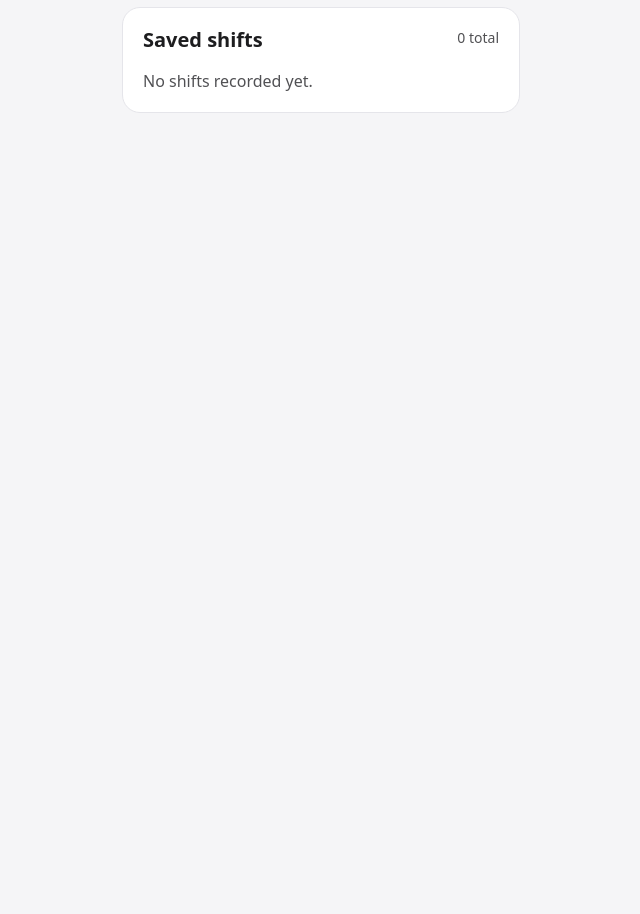
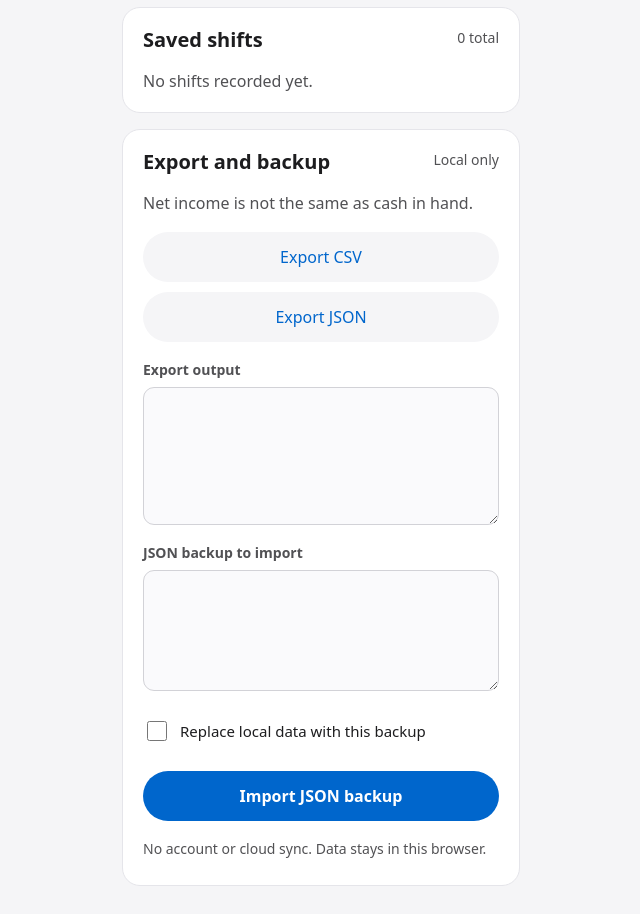
Before and after one commit to soymikey/tip-calendar, a React (Vite) app: page / in a window 1280 px wide. Shown: the part 2880-3794 px from the top of the page, without its empty margins (319-959 px from the left). Before the commit the page ends 3021 px from the top, so only its background shows below. Built offline with nearby package versions, Linux system fonts and the light colour scheme.

Commit message:
Add export backup and reliability milestone 4

```diff
--- a/src/App.tsx
+++ b/src/App.tsx
@@ -27,6 +27,7 @@ import {
 import {
   deleteShift,
   loadAppState,
+  replaceAppState,
   resetDemoData,
   restoreShift,
   saveRestaurant,
@@ -34,6 +35,7 @@ import {
   setDefaultRestaurant,
   deleteRestaurant,
 } from "./storage/localStore";
+import { exportCsv, exportJsonBackup, importJsonBackup } from "./storage/backup";
 
 type SaveStatus = "idle" | "saved" | "reset" | "shiftSaved" | "shiftDeleted" | "shiftRestored";
 
@@ -66,6 +68,10 @@ export default function App() {
   const [deleteTarget, setDeleteTarget] = useState<ShiftRecord | null>(null);
   const [undoShift, setUndoShift] = useState<ShiftRecord | null>(null);
   const [selectedDate, setSelectedDate] = useState(draft.date);
+  const [exportOutput, setExportOutput] = useState("");
+  const [importText, setImportText] = useState("");
+  const [importConfirmed, setImportConfirmed] = useState(false);
+  const [backupMessage, setBackupMessage] = useState("No account or cloud sync. Data stays in this browser.");
 
   const selectedRestaurant =
     appState.restaurants.find((restaurant) => restaurant.id === draft.restaurantId) ?? appState.restaurant;
@@ -223,6 +229,33 @@ export default function App() {
     deleteRestaurant(id);
     const nextState = refreshState();
     loadRestaurantIntoForm(nextState.restaurant);
+  }
+
+  function handleExportCsv() {
+    setExportOutput(exportCsv(appState));
+    setBackupMessage("CSV export ready.");
+  }
+
+  function handleExportJson() {
+    setExportOutput(exportJsonBackup(appState));
+    setBackupMessage("JSON backup ready.");
+  }
+
+  function handleImportJson() {
+    const result = importJsonBackup(importText, importConfirmed);
+
+    if (!result.ok || !result.state) {
+      setBackupMessage(result.message);
+      return;
+    }
+
+    replaceAppState(result.state);
+    const nextState = refreshState();
+    loadRestaurantIntoForm(nextState.restaurant);
+    setSelectedDate(nextState.shifts[0]?.date ?? selectedDate);
+    setDraft(createEmptyShiftDraft(nextState.shifts[0]?.date ?? selectedDate));
+    setImportConfirmed(false);
+    setBackupMessage(result.message);
   }
 
   function confirmDelete() {
@@ -844,6 +877,55 @@ export default function App() {
         })}
       </section>
 
+      <section className="settings-panel backup-panel" aria-labelledby="backup-title">
+        <div className="section-heading">
+          <h2 id="backup-title">Export and backup</h2>
+          <p>Local only</p>
+        </div>
+        <p className="empty-state">Net income is not the same as cash in hand.</p>
+        <div className="actions">
+          <button className="secondary-button" type="button" onClick={handleExportCsv}>
+            Export CSV
+          </button>
+          <button className="secondary-button" type="button" onClick={handleExportJson}>
+            Export JSON
+          </button>
+        </div>
+        <label className="field">
+          <span>Export output</span>
+          <textarea
+            aria-label="Export output"
+            readOnly
+            rows={7}
+            value={exportOutput}
+          />
+        </label>
+        <label className="field">
+          <span>JSON backup to import</span>
+          <textarea
+            aria-label="JSON backup to import"
+            rows={6}
+            value={importText}
+            onChange={(event) => setImportText(event.target.value)}
+          />
+        </label>
+        <label className="check-field">
+          <input
+            aria-label="Replace local data with this backup"
+            checked={importConfirmed}
+            type="checkbox"
+            onChange={(event) => setImportConfirmed(event.target.checked)}
+          />
+          Replace local data with this backup
+        </label>
+        <button className="primary-button" type="button" onClick={handleImportJson}>
+          Import JSON backup
+        </button>
+        <div className="status-line" aria-live="polite">
+          {backupMessage}
+        </div>
+      </section>
+
       {undoShift && (
         <div className="undo-bar">
           <span>Shift deleted.</span>
--- /dev/null
+++ b/src/storage/backup.ts
@@ -0,0 +1,113 @@
+import type { AppState, RestaurantSettings } from "../domain/restaurant";
+import { tipOutRuleLabel } from "../domain/restaurant";
+import { calculateShift } from "../domain/shift";
+
+export type ImportResult = {
+  ok: boolean;
+  message: string;
+  state?: AppState;
+};
+
+function csvCell(value: string | number | null): string {
+  const text = value === null ? "" : String(value);
+  return /[",\n]/.test(text) ? `"${text.replaceAll('"', '""')}"` : text;
+}
+
+function restaurantFor(state: AppState, id: string): RestaurantSettings {
+  return state.restaurants.find((restaurant) => restaurant.id === id) ?? state.restaurant;
+}
+
+export function exportCsv(state: AppState): string {
+  const header = [
+    "restaurant_name",
+    "date",
+    "total_tips",
+    "wage_income",
+    "total_income",
+    "tip_out",
+    "net_income",
+    "actual_hourly",
+    "effective_hours",
+    "cash_tips",
+    "credit_tips",
+    "other_income",
+    "sales_amount",
+    "tip_out_rule",
+    "notes",
+  ];
+
+  const rows = state.shifts.map((shift) => {
+    const restaurant = restaurantFor(state, shift.restaurantId);
+    const calculation = calculateShift({
+      payType: restaurant.payType,
+      payAmount: restaurant.payAmount,
+      hours: shift.hours,
+      useClock: shift.useClock,
+      clockIn: shift.clockIn,
+      clockOut: shift.clockOut,
+      unpaidBreak: shift.unpaidBreak,
+      cashTips: shift.cashTips,
+      creditTips: shift.creditTips,
+      otherIncome: shift.otherIncome,
+      manualTipOut: shift.manualTipOut,
+      salesAmount: shift.salesAmount,
+      tipOutRule: shift.tipOutRuleSnapshot,
+    });
+
+    return [
+      restaurant.name,
+      shift.date,
+      calculation.totalTips.toFixed(2),
+      calculation.wageIncome.toFixed(2),
+      calculation.totalIncome.toFixed(2),
+      calculation.tipOut.toFixed(2),
+      calculation.netIncome.toFixed(2),
+      calculation.actualHourly === null ? "" : calculation.actualHourly.toFixed(2),
+      calculation.effectiveHours,
+      shift.cashTips.toFixed(2),
+      shift.creditTips.toFixed(2),
+      shift.otherIncome.toFixed(2),
+      shift.salesAmount.toFixed(2),
+      tipOutRuleLabel(shift.tipOutRuleSnapshot),
+      shift.notes,
+    ].map(csvCell).join(",");
+  });
+
+  return [header.join(","), ...rows].join("\n");
+}
+
+export function exportJsonBackup(state: AppState): string {
+  return JSON.stringify(state, null, 2);
+}
+
+function isAppState(value: unknown): value is AppState {
+  if (!value || typeof value !== "object") {
+    return false;
+  }
+
+  const candidate = value as Partial<AppState>;
+  return Array.isArray(candidate.restaurants) && Array.isArray(candidate.shifts) && Boolean(candidate.restaurant);
+}
+
+export function importJsonBackup(raw: string, confirmed: boolean): ImportResult {
+  if (!confirmed) {
+    return { ok: false, message: "Confirm import before replacing local data." };
+  }
+
+  try {
+    const parsed = JSON.parse(raw);
+    if (!isAppState(parsed)) {
+      return {
+        ok: false,
+        message: "This backup file could not be read. Choose a valid JSON backup.",
+      };
+    }
+
+    return { ok: true, message: "JSON backup imported.", state: parsed };
+  } catch {
+    return {
+      ok: false,
+      message: "This backup file could not be read. Choose a valid JSON backup.",
+    };
+  }
+}
--- a/src/storage/localStore.ts
+++ b/src/storage/localStore.ts
@@ -163,6 +163,10 @@ export function resetDemoData(): AppState {
   return writeState(createDemoState());
 }
 
+export function replaceAppState(state: AppState): AppState {
+  return saveAppState(state);
+}
+
 export function saveShift(draft: ShiftDraft): ShiftRecord {
   const state = loadAppState();
   const record = toShiftRecord(draft);
--- a/src/styles.css
+++ b/src/styles.css
@@ -222,6 +222,7 @@ h1 {
 
 .field input,
 .field select,
+.field textarea,
 .money-input {
   min-height: 48px;
   border: 1px solid #d2d2d7;
@@ -236,13 +237,15 @@ h1 {
 }
 
 .field input,
-.field select {
+.field select,
+.field textarea {
   width: 100%;
   padding: 11px 13px;
 }
 
 .field input:focus,
 .field select:focus,
+.field textarea:focus,
 .money-input:focus-within {
   border-color: #0066cc;
   outline: 3px solid rgb(0 102 204 / 16%);
@@ -251,6 +254,18 @@ h1 {
 .field select {
   appearance: none;
   background: #fafafc;
+}
+
+.field textarea {
+  resize: vertical;
+  min-height: 120px;
+  line-height: 1.35;
+  font-family: ui-monospace, SFMono-Regular, Menlo, Consolas, monospace;
+  font-size: 12px;
+}
+
+.backup-panel {
+  padding-bottom: 24px;
 }
 
 .restaurant-list {
```
Also changed, not shown: 2 other files (tests, documents, lock files or other folders).
